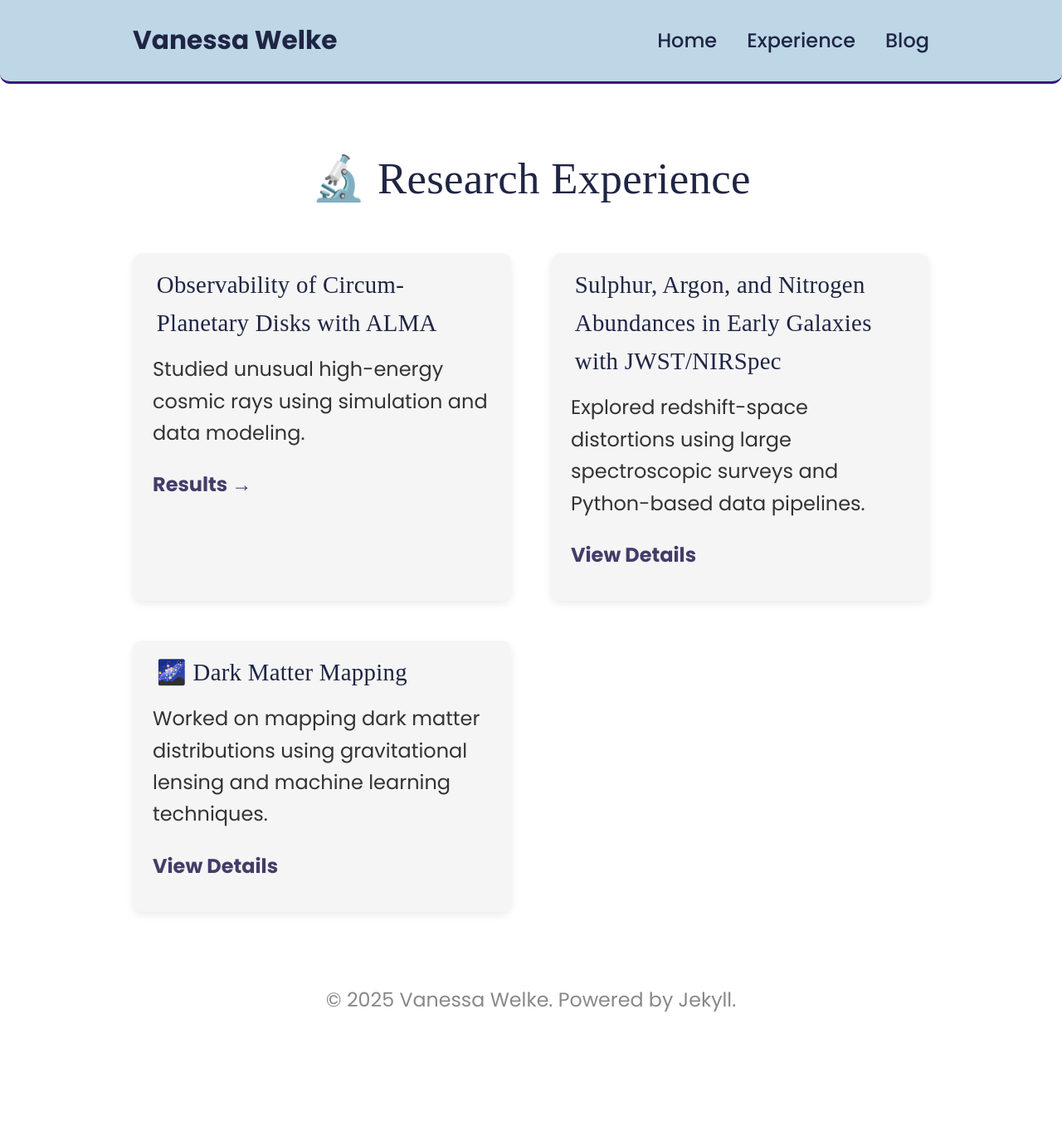
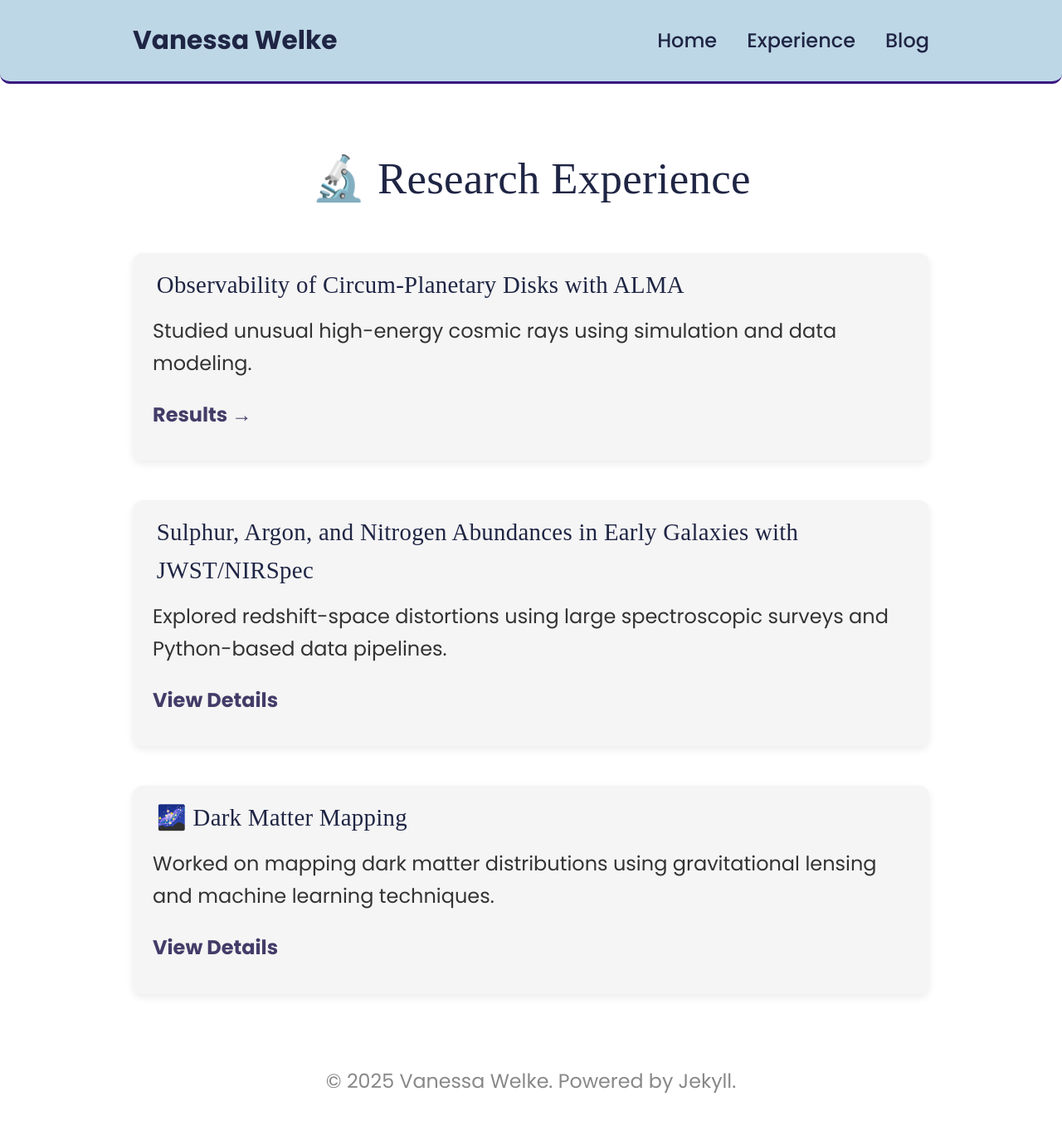
Before and after one commit to VWelke/personal_website, a Jekyll site: the page built from experience/index.md, in a window 1280 px wide and 1365 px high. Shown: the top 1357 px of the window at 83% size. Built offline with Jekyll 4.4.1, drawn with Linux system fonts in a browser that asks for light colours.

Commit message:
Update style.css

```diff
--- a/assets/css/style.css
+++ b/assets/css/style.css
@@ -95,10 +95,11 @@ footer {
 
 /* Card Grid Layout */
 .card-grid {
-  display: grid;
-  grid-template-columns: repeat(auto-fit, minmax(300px, 1fr));
+  display: flex;
+  flex-direction: column;
   gap: 2em;
   margin-top: 2em;
+  align-items: center;
 }
 
 .card {
```
